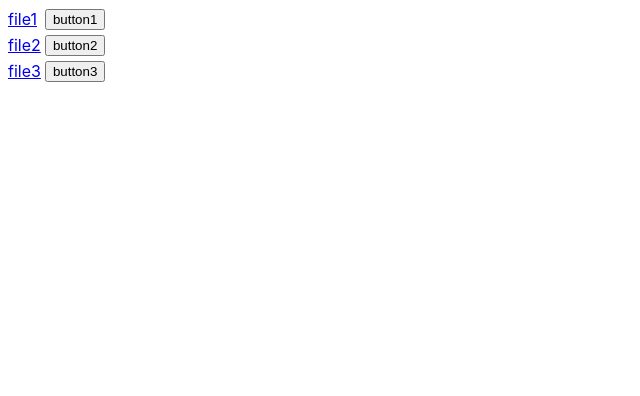
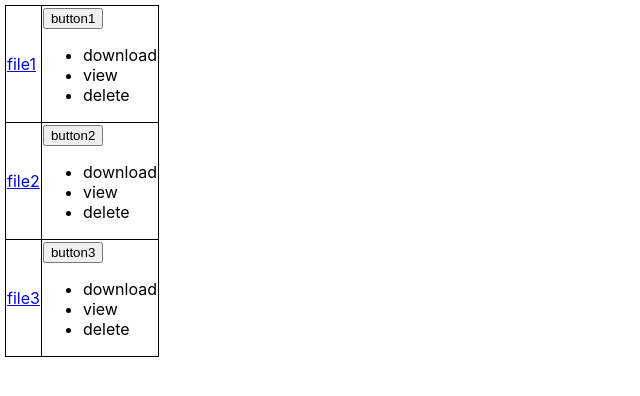
Before and after one commit to kenpeter/use-effect-state, a React (Create React App) app: page / in a window 1280 px wide. Shown: the top 396 px of the page, without its empty margins (0-640 px from the left). Built offline with nearby package versions, Linux system fonts and the light colour scheme.

Commit message:
with style

```diff
--- a/src/App.js
+++ b/src/App.js
@@ -1,4 +1,25 @@
-import React, {useCallback} from 'react';
+import React from 'react';
+
+function MenuItem() {
+  return <>menuItem</>;
+}
+
+function Menu({buttonName}) {
+  const menuItems = {download: 'download', view: 'view', delete: 'delete'};
+  //test
+  console.log('buttonName', buttonName);
+
+  return (
+    <>
+      <button>{buttonName}</button>
+      <ul>
+        {Object.keys(menuItems).map((item, index) => {
+          return <li key={index}>{item}</li>;
+        })}
+      </ul>
+    </>
+  );
+}
 
 function TableElement() {
   const items = [
@@ -16,16 +37,16 @@ function TableElement() {
     }
   ];
   return (
-    <table>
+    <table style={{borderCollapse: 'collapse', border: '1px solid black'}}>
       <tbody>
         {items.map((item, index) => {
           return (
             <tr key={index}>
-              <td>
+              <td style={{border: '1px solid black'}}>
                 <a href="#">{item.file}</a>
               </td>
-              <td>
-                <button>{item.button}</button>
+              <td style={{border: '1px solid black'}}>
+                <Menu buttonName={item.button} />
               </td>
             </tr>
           );
```
